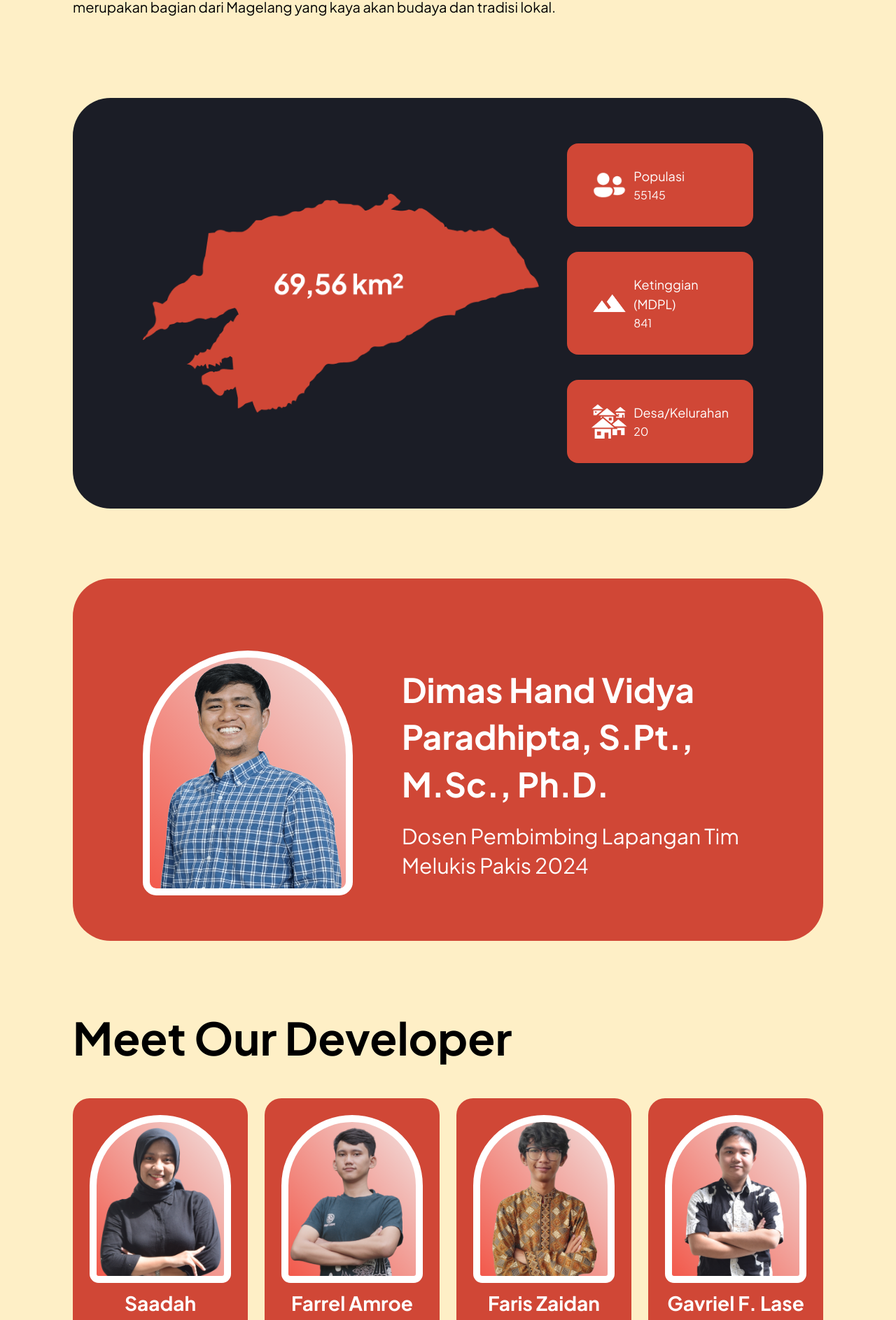
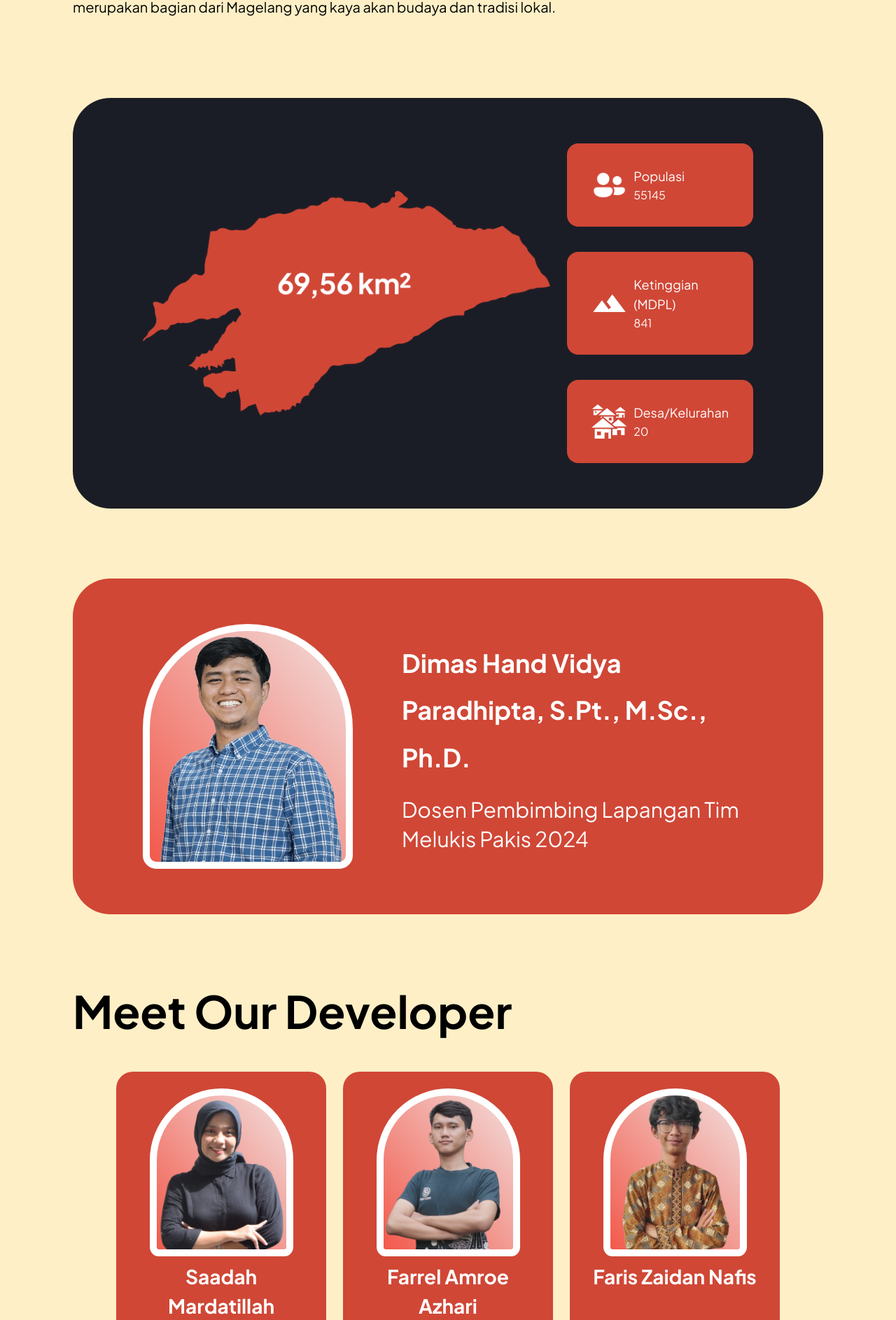
Before and after one commit to farrelamroe/kkn-pakis, a Next.js app: page / in a window 1280 px wide. Shown: the part 928-2815 px from the top of the page at 70% size. Built offline with nearby package versions, Linux system fonts and the light colour scheme; a web font is replaced by a local one.

Commit message:
edit responsive for homepage

```diff
--- a/src/components/pages/Homepage.tsx
+++ b/src/components/pages/Homepage.tsx
@@ -3,16 +3,15 @@ import {
   MainHero,
   H1,
   H5,
-  H4,
   P,
   dataBeranda,
+  dataDeveloper,
   Counter,
 } from "@/components";
 import Image from "next/image";
 import AOS from "aos";
 import "aos/dist/aos.css";
 import { useEffect } from "react";
-import { dataDeveloper } from "../data/dataDeveloper";
 
 export function Homepage() {
   useEffect(() => {
@@ -25,12 +24,14 @@ export function Homepage() {
         title={<>TIM KKN MELUKIS PAKIS 2024</>}
         description="Kecamatan Pakis terletak di Kabupaten Magelang, Jawa Tengah, Indonesia. Kecamatan ini dikenal dengan keindahan alamnya, yang mencakup area pegunungan dan lahan pertanian yang subur. Pakis memiliki berbagai potensi wisata alam dan budaya, termasuk situs bersejarah dan pemandangan alam yang menarik. Sebagai salah satu daerah pedesaan, Pakis juga berfokus pada pertanian, dengan tanaman utama seperti padi dan sayuran. Kecamatan ini berperan penting dalam mendukung ekonomi lokal melalui kegiatan pertanian dan pariwisata. Pakis merupakan bagian dari Magelang yang kaya akan budaya dan tradisi lokal."
       />
+
+      {/* Tentang Pakis */}
       <Container>
         <div
           className="relative my-[50px] h-full rounded-[54px] bg-secondary"
           data-aos="zoom-in"
         >
-          <div className="relative mx-[100px] flex flex-col items-center justify-between gap-[40px] py-[65px] lg:flex-row">
+          <div className="relative mx-[100px] flex flex-col items-center justify-between gap-x-[24px] gap-y-[40px] py-[65px] lg:flex-row">
             <Image
               src="/peta-pakis.png"
               width={1000}
@@ -45,7 +46,7 @@ export function Homepage() {
                 return (
                   <>
                     <div
-                      className="flex w-full flex-row items-center gap-x-[9px] rounded-[16px] bg-red px-[35px] py-[33px]"
+                      className="flex w-full flex-row items-center gap-x-[9px] rounded-[16px] bg-red px-[20px] py-[33px] lg:px-[35px]"
                       key={i}
                       data-aos="fade-left"
                     >
@@ -68,14 +69,16 @@ export function Homepage() {
           </div>
         </div>
       </Container>
+
+      {/* Pak Dimas */}
       <Container>
         <div
           className="relative my-[50px] h-full rounded-[54px] bg-red px-[100px]"
           data-aos="zoom-in"
         >
-          <div className="relative flex h-full flex-col items-center justify-between gap-[70px] pb-[65px] pt-[103px] lg:flex-row">
+          <div className="relative flex h-full flex-col items-center justify-between gap-[70px] py-[65px] lg:flex-row">
             <div
-              className="relative h-full max-h-[350px] w-full min-w-[250px] max-w-[300px] overflow-hidden rounded-b-[25px] rounded-t-[195px] border-[10px] border-white bg-gradient-to-tr from-[#F2594B] to-[#F2DEDC]"
+              className="relative h-full max-h-[350px] w-full min-w-[200px] max-w-[300px] overflow-hidden rounded-b-[25px] rounded-t-[195px] border-[10px] border-white bg-gradient-to-tr from-[#F2594B] to-[#F2DEDC]"
               data-aos="fade-right"
               data-aos-delay="500"
             >
@@ -92,7 +95,7 @@ export function Homepage() {
               data-aos="fade-left"
               data-aos-delay="500"
             >
-              <P className="font-jakarta text-[48px] font-bold leading-[57.6px] text-white lg:font-[52px] lg:leading-[67.6px]">
+              <P className="font-jakarta text-[36px] font-bold leading-[50px] text-white lg:font-[52px] lg:leading-[67.6px]">
                 Dimas Hand Vidya Paradhipta, S.Pt., M.Sc., Ph.D.
               </P>
               <P className="font-jakarta text-[24px] leading-[38.4px] text-white lg:text-[30px] lg:leading-[42px]">
@@ -108,12 +111,12 @@ export function Homepage() {
         <H1 className="font-bold" data-aos="fade-left" data-aos-delay="500">
           Meet Our Developer
         </H1>
-        <div className="my-12 grid grid-cols-1 items-center gap-[24px] sm:grid-cols-2 xl:grid-cols-4">
+        <div className="my-12 flex flex-row flex-wrap items-center justify-center gap-[24px]">
           {dataDeveloper.map(({ name, image, position, github, linkedin }) => {
             return (
               <>
                 <div
-                  className="h-full max-h-[525px] w-full max-w-[300px] rounded-[24px] bg-red p-[24px] lg:max-h-[481px]"
+                  className="h-[525px] w-full max-w-[300px] rounded-[24px] bg-red p-[24px] lg:max-h-[481px]"
                   data-aos="zoom-in"
                 >
                   <div className="flex flex-col items-center justify-between">
```
